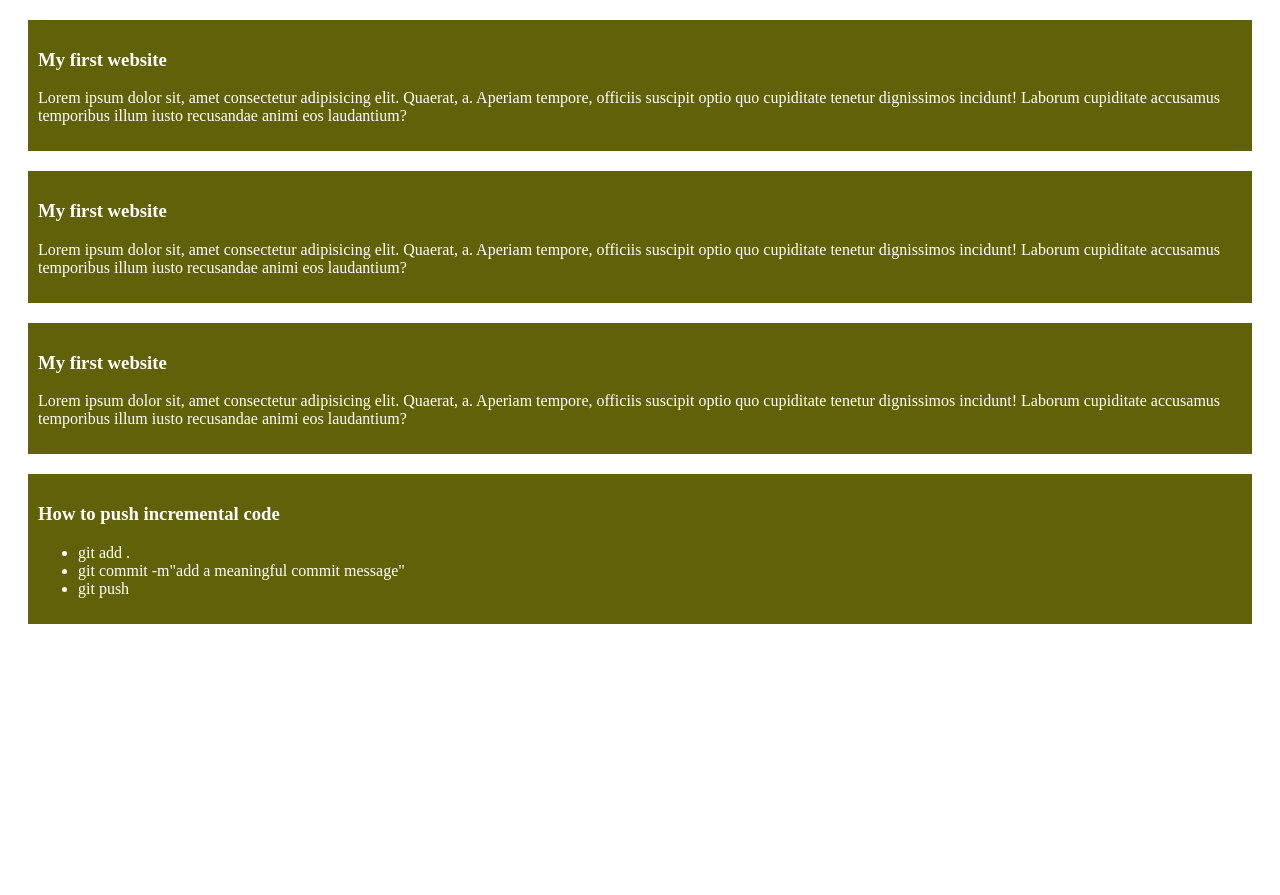
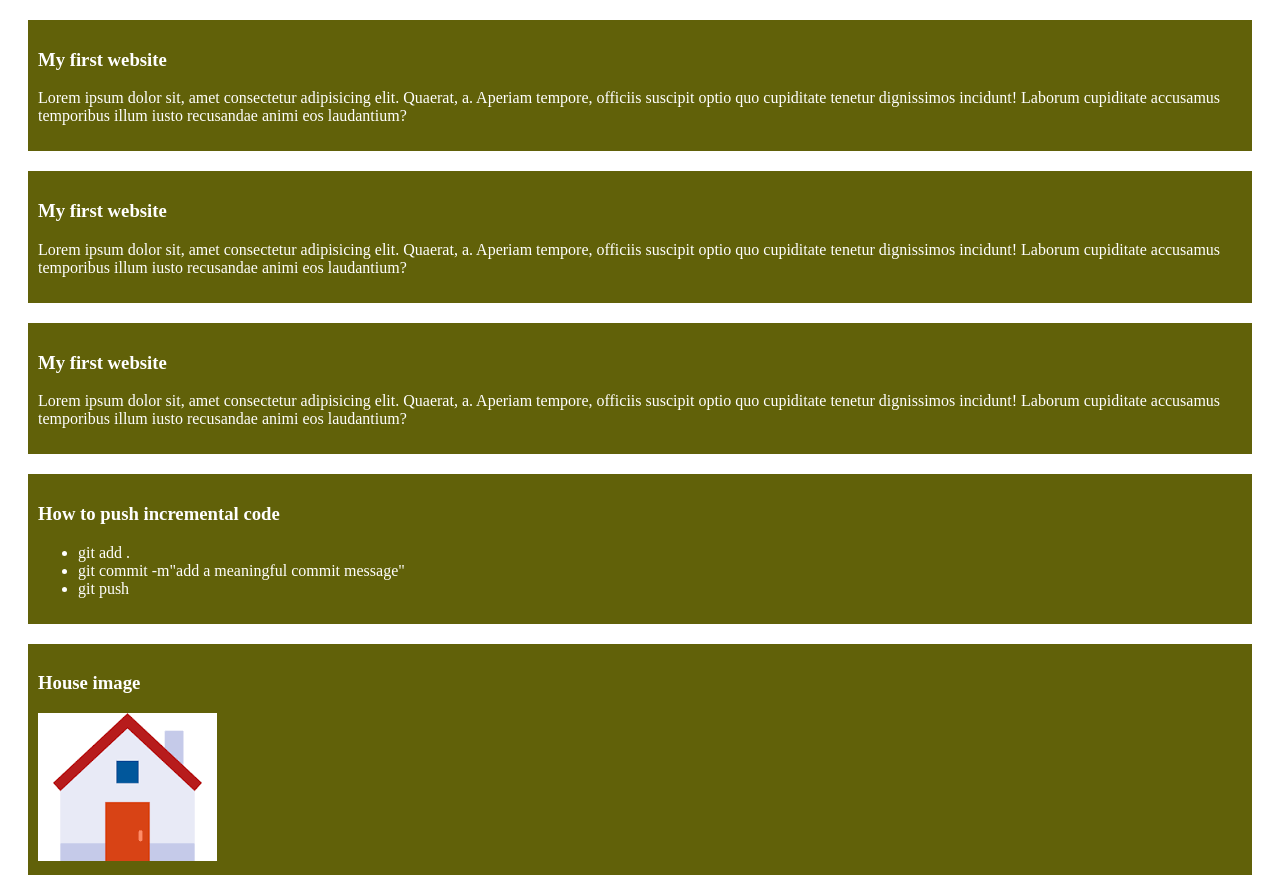
Before and after one commit to sabbir749/my-simple-website, a plain HTML site: page index.html in a window 1280 px wide. Before the commit the page ends 800 px from the top, so only its background shows below. Drawn offline with Linux system fonts and the light colour scheme.

Commit message:
added house image

```diff
--- a/index.html
+++ b/index.html
@@ -24,5 +24,9 @@
             <li>git push</li>
         </ul>
     </div>
+    <div>
+        <h3>House image</h3>
+        <img src="images/house icon.png" alt="">
+    </div>
 </body>
 </html>
```
Also changed, not shown: images/house icon.png (added).
